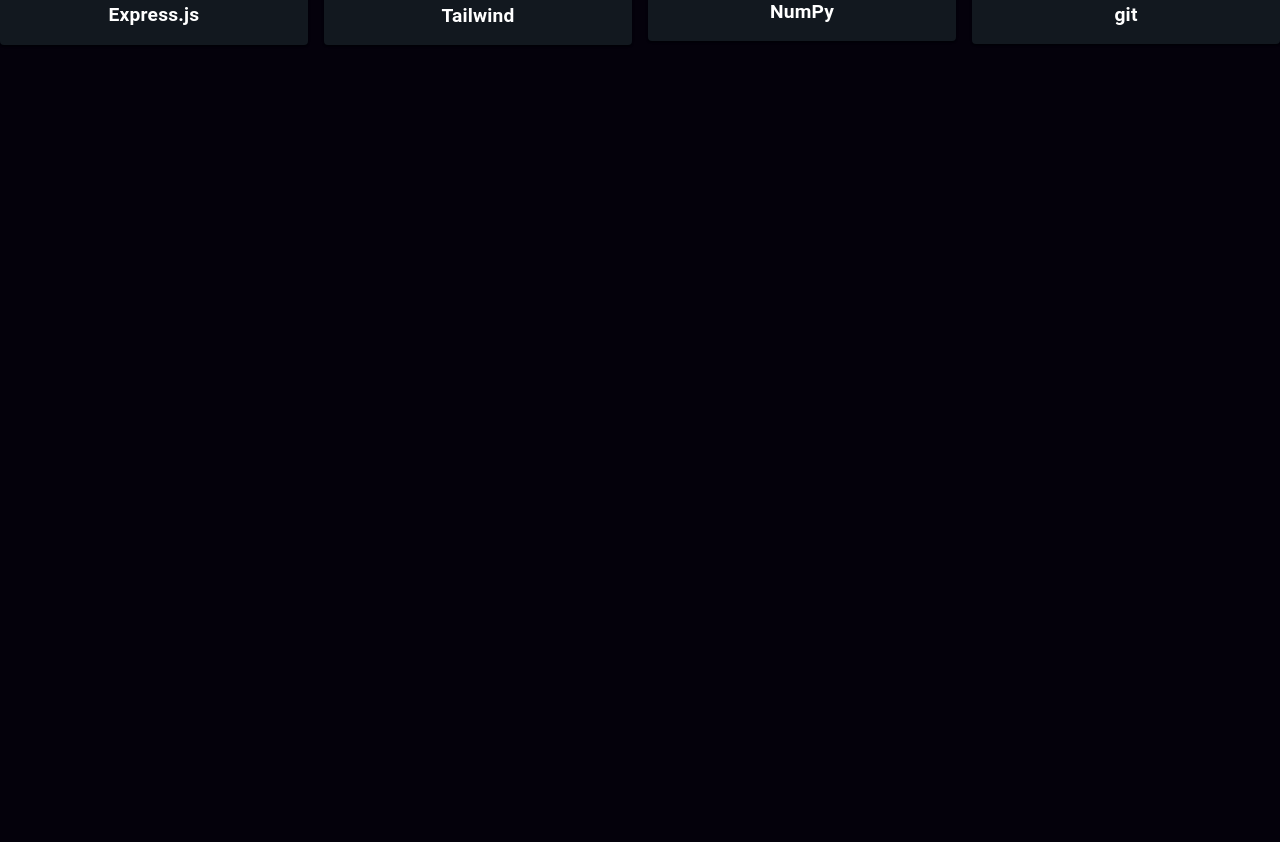
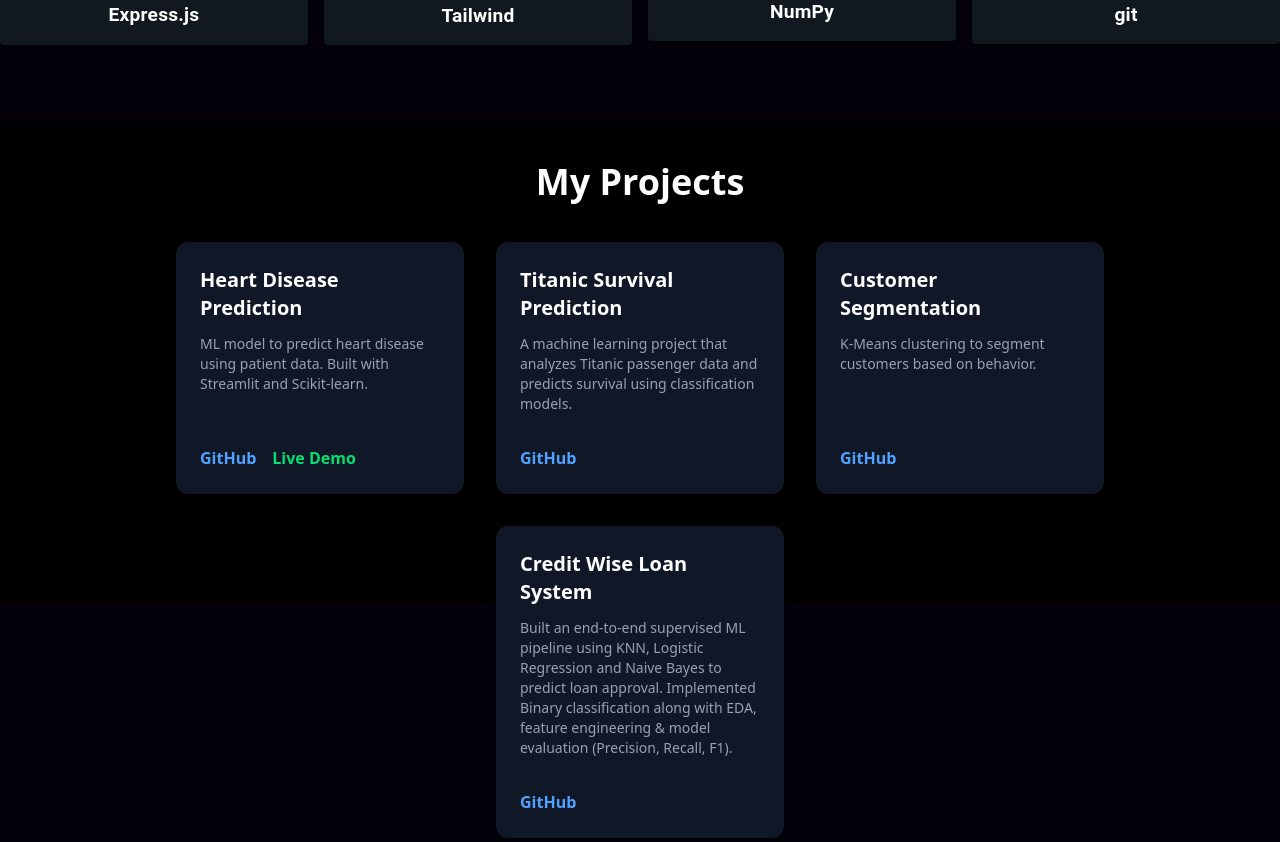
Before and after one commit to patilshubham0003/my_portfolio, a React (Vite) app: page / in a window 1280 px wide. Shown: the part 2220-3062 px from the top of the page. Before the commit the page ends 2506 px from the top, so only its background shows below. Built offline with nearby package versions, Linux system fonts and the light colour scheme; some icons are missing.

Commit message:
added a project

```diff
--- a/src/App.jsx
+++ b/src/App.jsx
@@ -4,6 +4,7 @@
 import Media from "./components/Media";
 import Navbar from "./components/Navbar";
 import Skills from "./components/Skills";
+import Project from "./components/Project"
 
 function App() {
   return (
@@ -13,6 +14,7 @@
         <Home />
         <About/>
         <Skills/>
+        <Project/>
         <Media/>
       </div>
     </>
--- /dev/null
+++ b/src/components/Project.jsx
@@ -0,0 +1,89 @@
+import React from "react";
+
+function App() {
+  const projects = [
+    {
+      title: "Heart Disease Prediction",
+      description:
+        "ML model to predict heart disease using patient data. Built with Streamlit and Scikit-learn.",
+      link: "https://github.com/patilshubham0003/Heart_Disease_Prediction_System",
+      live: "https://heart-disease-prediction-system-4eiy.onrender.com/",
+    },
+    {
+      title: "Titanic Survival Prediction",
+      description:
+        "A machine learning project that analyzes Titanic passenger data and predicts survival using classification models.",
+      link: "https://github.com/patilshubham0003/Titanic_Passenger_Survival_Analysis",
+      // no live demo
+    },
+    {
+      title: "Customer Segmentation",
+      description:
+        "K-Means clustering to segment customers based on behavior.",
+      link: "https://github.com/patilshubham0003/Smart_Cart_Segmentation_System",
+    },
+     {
+      title: "Credit Wise Loan System",
+      description:
+        "Built an end-to-end supervised ML pipeline using KNN, Logistic Regression and Naive Bayes to predict loan approval. Implemented Binary classification along with EDA, feature engineering & model evaluation (Precision, Recall, F1).",
+      link: "https://github.com/patilshubham0003/Credit_Wise_Loan_System",
+    }
+  ];
+
+  return (
+    <div className="h-[60vh] bg-black text-white p-10">
+      <h1 className="text-4xl font-bold text-center mb-10">
+        My Projects
+      </h1>
+
+      <div className="flex flex-wrap justify-center gap-8">
+        {projects.map((project, index) => (
+          <div key={index} className="relative group w-72">
+
+            {/* Glow Effect */}
+            <div className="absolute -inset-1 bg-gradient-to-r from-blue-500 via-purple-500 to-cyan-400 rounded-xl blur opacity-0 group-hover:opacity-80 transition duration-300"></div>
+
+            {/* Card */}
+            <div className="relative bg-gray-900 p-6 rounded-xl h-full shadow-lg transition duration-300 transform group-hover:scale-105 flex flex-col justify-between">
+
+              <div>
+                <h2 className="text-xl font-semibold mb-3">
+                  {project.title}
+                </h2>
+
+                <p className="text-gray-400 text-sm mb-4">
+                  {project.description}
+                </p>
+              </div>
+
+              <div className="flex gap-4 mt-4">
+                <a
+                  href={project.link}
+                  target="_blank"
+                  rel="noreferrer"
+                  className="text-blue-400 font-semibold hover:underline"
+                >
+                  GitHub
+                </a>
+
+                {project.live && (
+                  <a
+                    href={project.live}
+                    target="_blank"
+                    rel="noreferrer"
+                    className="text-green-400 font-semibold hover:underline"
+                  >
+                    Live Demo
+                  </a>
+                )}
+              </div>
+
+            </div>
+          </div>
+        ))}
+      </div>
+    </div>
+  );
+}
+
+export default App;
```
